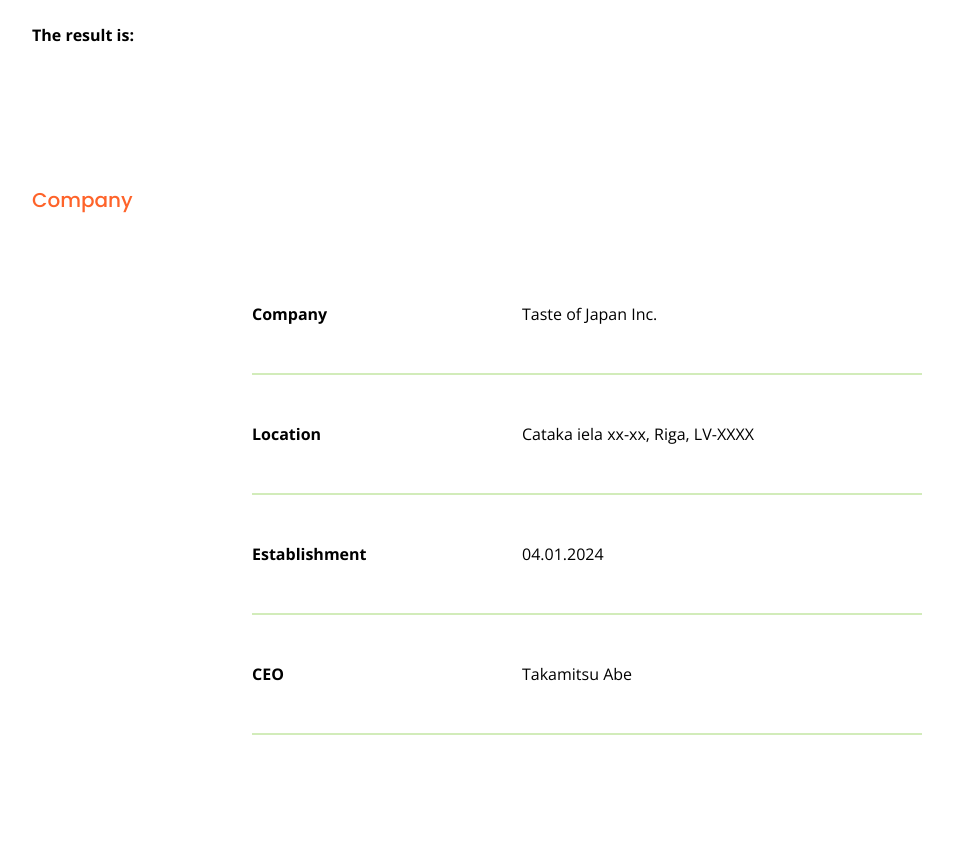
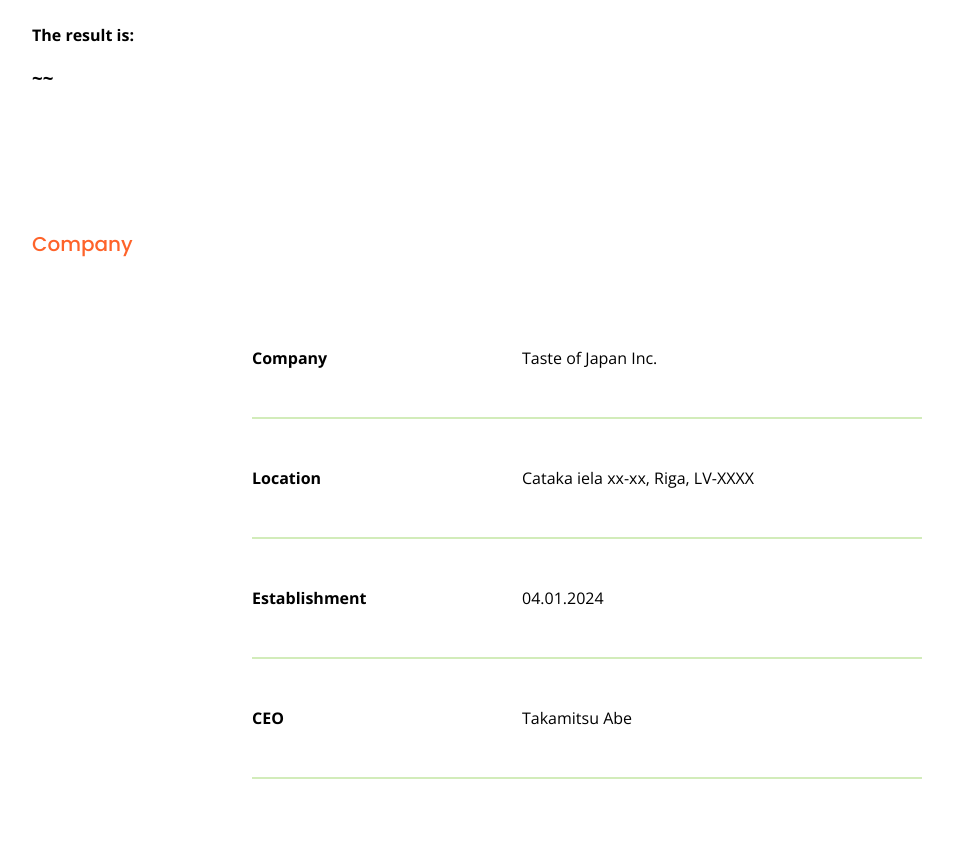
Before and after one commit to catakaevy/pub_lectures, a plain HTML site: page 1_webtech_final_page/index.html in a window 1280 px wide. Shown: the part 5609-6461 px from the top of the page, without its empty margins (48-1001 px from the left). Drawn offline with nearby package versions, Linux system fonts and the light colour scheme; grey boxes are pictures that could not be loaded.

Commit message:
FIX: smaill fix to deal with html error

```diff
--- a/1_webtech_final_page/index.html
+++ b/1_webtech_final_page/index.html
@@ -214,7 +214,7 @@
             <b>The result is:</b><br>
             <!-- the hidden html element's creation in js-->
             <ol class="result-list"></ol>
-            <h3 class="total_result"></h3>
+            <h3 class="total_result">~~</h3>
             <h5 id="hidden_part">Well done!!</h5>
           </div>
         </div>
```
